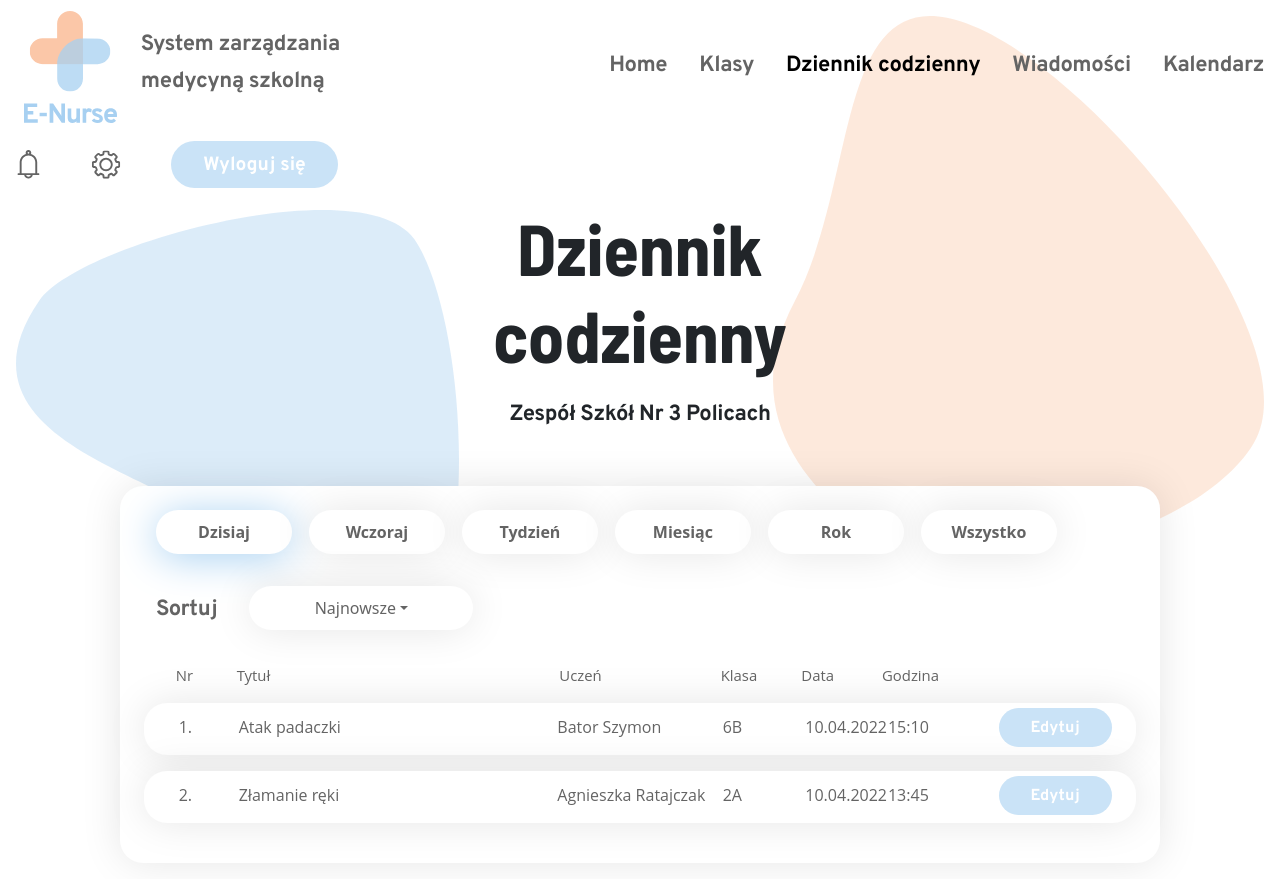
After one commit to kamilawk19/E-Nurse, a PHP site: page /front/dziennik.html in a window 1280 px wide. The commit adds this page. Run offline with PHP 8.4, Linux system fonts and the light colour scheme; some libraries are stand-ins or nearby versions.

Commit message:
Nowy plik html (dziennik.html), update css

```diff
--- /dev/null
+++ b/front/dziennik.html
@@ -0,0 +1,124 @@
+<html lang="pl">
+<head>
+    <meta charset="utf-8" />
+    <meta http-equiv="X-UA-Compatible" content="IE=edge,chrome=1" />
+    <title>E-Nurse - Dziennik codzienny</title>
+
+    <link href="https://cdn.jsdelivr.net/npm/bootstrap@5.1.3/dist/css/bootstrap.min.css" rel="stylesheet" integrity="sha384-1BmE4kWBq78iYhFldvKuhfTAU6auU8tT94WrHftjDbrCEXSU1oBoqyl2QvZ6jIW3" crossorigin="anonymous">
+    <link rel="stylesheet" href="style.css">
+
+</head>
+
+
+<body>
+    <nav class="navbar">
+
+        <div class="navbar-brand navbar__heading">
+            <img src="images/logo.svg" alt="E-Nurse logo" />
+            <div class="subtitle">
+                <h3>System zarządzania</h3>
+                <h3>medycyną szkolną</h3>
+            </div>
+        </div>
+
+        <ul class="navbar__list">
+            <li class="navbar__list-item">
+                <a href="main.html"><h3>Home</h3></a>
+            </li>
+            <li class="navbar__list-item">
+                <a href="classes.html"><h3>Klasy</h3></a>
+            </li>
+            <li class="navbar__list-item navbar__list-item-current">
+                <a href="journal.html"><h3>Dziennik codzienny</h3></a>
+            </li>
+            <li class="navbar__list-item">
+                <a href="messages.html"><h3>Wiadomości</h3></a>
+            </li>
+            </li>
+            <li class="navbar__list-item">
+            <a href="calendar.html"><h3>Kalendarz</h3></a>
+            </li>
+        </ul>
+
+        <div class="navbar__buttons-container">
+            <a class="" href="notifications.html"><img class="notiffication_img img-fluid" src="images/notification.svg"></a>
+            <a class="" href="setting.html"><img class="setting_img img-fluid" src="images/setting.svg"></a>
+            <a class="btn-blue--filled" href="#">Wyloguj się</a>
+        </div>
+    </nav>
+
+    <div class="container">
+
+        <header>
+            <div class="col-md-4 offset-md-4">
+                <h1 class="">Dziennik codzienny</h1>
+                <h3 class="col-md-12">Zespół Szkół Nr 3 Policach</h3>
+            </div>
+        </header>
+
+        <div class="row col-md-10 offset-md-1 background__container classes">
+            <div class="journal_buttons">
+                <button class="btn-white journal_buton journal_buton-checked">Dzisiaj</button>
+                <button class="btn-white journal_buton">Wczoraj</button>
+                <button class="btn-white journal_buton">Tydzień</button>
+                <button class="btn-white journal_buton">Miesiąc</button>
+                <button class="btn-white journal_buton">Rok</button>
+                <button class="btn-white journal_buton">Wszystko</button>
+            </div>
+            <div class="sort_filtr">
+                <h3>Sortuj</h3>
+                <div class="dropdown">
+                    <button class="dropdown-toggle btn-white" type="button" data-toggle="dropdown">Najnowsze</button>
+                    <div class="dropdown-menu">
+                      <a class="dropdown-item" href="#">Najnowsze</a>
+                      <a class="dropdown-item" href="#">Najstarsze</a>
+                    </div>
+                </div>
+            </div>
+
+            <div class="row titles">
+                <p class="col-md-1 title">Nr</p>
+                <p class="col-md-4">Tytuł</p>
+                <p class="col-md-2 journal_title">Uczeń</p>
+                <p class="col-md-1 journal_title">Klasa</p>
+                <p class="col-md-1 journal_title">Data</p>
+                <p class="col-md-1 journal_title">Godzina</p>
+            </div>
+
+            <div class="students">
+                <div class="row background__container student">
+                    <p class="col-md-1 title">1.</p>
+                    <p class="col-md-4">Atak padaczki</p>
+                    <p class="col-md-2 journal_p">Bator Szymon</p>
+                    <p class="col-md-1 journal_p">6B</p>
+                    <p class="col-md-1 journal_p">10.04.2022</p>
+                    <p class="col-md-1 journal_p">15:10</p>
+                    <div class="col-md-2 list-buttons">
+                        <a class="btn-blue--filled list-btn" href="#">Edytuj</a>
+                    </div>
+                </div>
+                <div class="row background__container student">
+                    <p class="col-md-1 title">2.</p>
+                    <p class="col-md-4">Złamanie ręki</p>
+                    <p class="col-md-2 journal_p">Agnieszka Ratajczak</p>
+                    <p class="col-md-1 journal_p">2A</p>
+                    <p class="col-md-1 journal_p">10.04.2022</p>
+                    <p class="col-md-1 journal_p">13:45</p>
+                    <div class="col-md-2 list-buttons">
+                        <a class="btn-blue--filled list-btn" href="#">Edytuj</a>
+                    </div>
+                </div>
+            </div>
+        </div>
+
+
+        <img class="img-fluid peach_vector-main" src="images/peach_vector.svg">
+        <img class="img-fluid blue_vector-main" src="images/blue_vector.svg">
+    </div>
+
+    <script src="https://code.jquery.com/jquery-3.2.1.slim.min.js" integrity="sha384-KJ3o2DKtIkvYIK3UENzmM7KCkRr/rE9/Qpg6aAZGJwFDMVNA/GpGFF93hXpG5KkN" crossorigin="anonymous"></script>
+    <script src="https://cdn.jsdelivr.net/npm/popper.js@1.12.9/dist/umd/popper.min.js" integrity="sha384-ApNbgh9B+Y1QKtv3Rn7W3mgPxhU9K/ScQsAP7hUibX39j7fakFPskvXusvfa0b4Q" crossorigin="anonymous"></script>
+    <script src="https://cdn.jsdelivr.net/npm/bootstrap@4.0.0/dist/js/bootstrap.min.js" integrity="sha384-JZR6Spejh4U02d8jOt6vLEHfe/JQGiRRSQQxSfFWpi1MquVdAyjUar5+76PVCmYl" crossorigin="anonymous"></script>
+
+</body>
+</html>
--- a/front/style.css
+++ b/front/style.css
@@ -140,6 +140,7 @@ a:hover{
     background-color: white;
     color: #646464;
 }
+
 
 .btn-back{
     display: flex;
@@ -429,7 +430,8 @@ header h3{
 }
 .sort_filtr{
     display:flex;
-    margin: 1rem 0;
+    margin-top: 1rem;
+    margin-bottom: 2rem;
     gap: 2rem;
 }
 .sort_filtr h3{
@@ -693,3 +695,21 @@ header h3{
 .just_checkbox input[type=text]{
     margin-top: 1.2rem;
 }
+
+
+/* Dziennik */
+.journal_buttons{
+    margin-bottom: 1rem;
+}
+.journal_buton{
+    width: 8.5rem;
+    font-weight: bold;
+    margin-right: 1vw;
+}
+.journal_buton-checked{
+    box-shadow: 0px 4px 40px #A7D0F1;
+}
+
+.journal_p{
+    padding: 0;
+}
```
